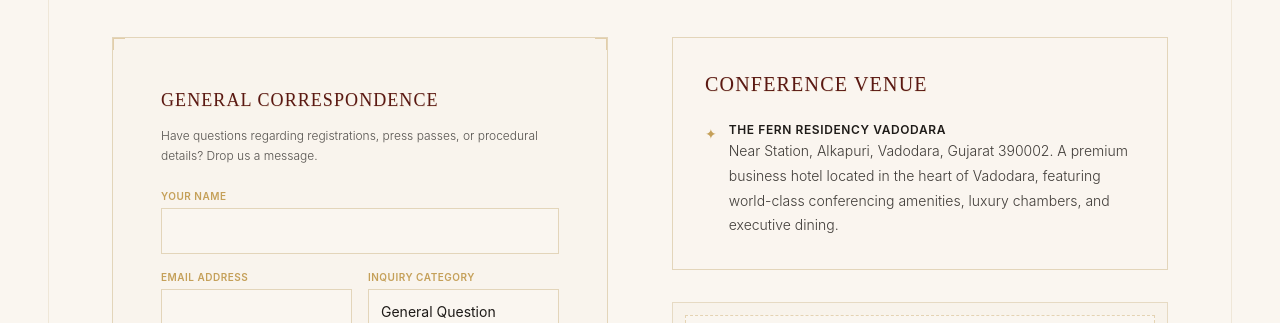
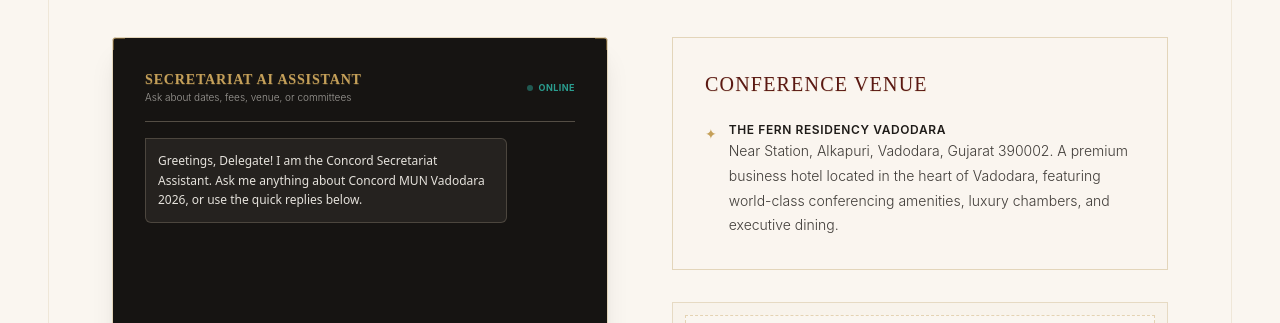
Before and after one commit to swasti-22/cmunvadodara, a Next.js app: page / in a window 1280 px wide. Shown: the part 11677-12000 px from the top of the page. Built offline with nearby package versions, Linux system fonts and the light colour scheme.

Commit message:
feat: replace General Correspondence form with interactive AI Secretariat Assistant chatbot

```diff
--- a/components/Contact.js
+++ b/components/Contact.js
@@ -1,101 +1,98 @@
 "use client";
 
-import { useState } from "react";
+import { useState, useEffect, useRef } from "react";
 import { motion } from "framer-motion";
 import { db } from "@/lib/firebase";
 import { ref, push, set } from "firebase/database";
 
 export default function Contact() {
-  const [formData, setFormData] = useState({
-    name: "",
-    email: "",
-    type: "General Question",
-    message: "",
-    website: "", // Honeypot field
-  });
-  const [submitted, setSubmitted] = useState(false);
   const [activeFormTab, setActiveFormTab] = useState("individual");
-  const [errors, setErrors] = useState({});
+  const [chatMessages, setChatMessages] = useState([
+    {
+      sender: "bot",
+      text: "Greetings, Delegate! I am the Concord Secretariat Assistant. Ask me anything about Concord MUN Vadodara 2026, or use the quick replies below."
+    }
+  ]);
+  const [chatInput, setChatInput] = useState("");
+  const [isTyping, setIsTyping] = useState(false);
+  const messagesEndRef = useRef(null);
 
-  const handleSubmit = async (e) => {
-    e.preventDefault();
-    console.log("Submitting General Inquiry:", formData);
+  useEffect(() => {
+    if (messagesEndRef.current) {
+      messagesEndRef.current.scrollIntoView({ behavior: "smooth" });
+    }
+  }, [chatMessages, isTyping]);
 
-    // Honeypot spam bot check
-    if (formData.website && formData.website.trim() !== "") {
-      console.warn("Honeypot filled by bot. Silently ignoring write.");
-      setSubmitted(true);
-      setTimeout(() => {
-        setSubmitted(false);
-        setFormData({
-          name: "",
-          email: "",
-          type: "General Question",
-          message: "",
-          website: "",
-        });
-      }, 4000);
-      return;
+  const getBotResponse = (query) => {
+    const q = query.toLowerCase();
+
+    if (q.includes("date") || q.includes("when") || q.includes("schedule") || q.includes("calendar")) {
+      return "Concord MUN Vadodara 2026 will take place on **22nd & 23rd August 2026**.";
+    }
+    if (q.includes("venue") || q.includes("where") || q.includes("hotel") || q.includes("location") || q.includes("place")) {
+      return "The conference is hosted at **The Fern Residency, Vadodara** (Near Station, Alkapuri, Vadodara, Gujarat 390002). It is a premium business hotel offering world-class conferencing amenities, luxury chambers, and executive dining.";
+    }
+    if (q.includes("fee") || q.includes("price") || q.includes("cost") || q.includes("inclusions") || q.includes("meal") || q.includes("pay") || q.includes("money") || q.includes("amount")) {
+      return "The registration fee is **INR 2,900 per delegate**. This covers entry to all committee sessions, official delegate kits, certified blockchain credentials, and 7 gourmet meals (buffet breakfasts, lunches, high teas on both days, plus a social evening dinner) prepared by The Fern Residency's executive chefs.";
+    }
+    if (q.includes("committee") || q.includes("agenda") || q.includes("unga") || q.includes("disec") || q.includes("aippm") || q.includes("unhrc") || q.includes("unsc")) {
+      return "We feature 4 committees at Concord MUN 2026:\n\n1. **AIPPM**: Reviewing the status of internal security in India.\n2. **UNGA (DISEC)**: Exploring security parameters of Outer Space activities.\n3. **UNHRC**: Protecting human rights in conflict zones.\n4. **UNSC**: Addressing geopolitical security crises.";
+    }
+    if (q.includes("register") || q.includes("apply") || q.includes("join") || q.includes("form") || q.includes("link")) {
+      return "To register, use the **Individual Registration** or **Team Delegation** tabs located right above this chatbot panel on our site to access the secure forms.";
+    }
+    if (q.includes("contact") || q.includes("phone") || q.includes("email") || q.includes("instagram") || q.includes("reach") || q.includes("support")) {
+      return "You can reach the Secretariat at **concordmunvadodara08@gmail.com** or send a DM to our official Instagram page **@concordmunvadodara**.";
+    }
+    if (q.includes("hotel") || q.includes("stay") || q.includes("accommodation")) {
+      return "Accommodation is not included in the standard fee, but outstation delegates can request discounted delegate rooms at **The Fern Residency Vadodara** during registration.";
+    }
+    if (q.includes("dress") || q.includes("suit") || q.includes("clothes") || q.includes("attire")) {
+      return "The dress code is strictly Western Formal Attire (suits, blazers, formal trousers) on Day 1, and traditional Indian Formal Attire on Day 2.";
+    }
+    if (q.includes("hello") || q.includes("hi") || q.includes("hey") || q.includes("greetings")) {
+      return "Hello! How can I assist you with Concord MUN Vadodara 2026 today?";
     }
 
-    // Client-side validations matching database.rules.json
-    const newErrors = {};
-    if (!formData.name.trim()) {
-      newErrors.name = "Name is required";
-    } else if (formData.name.length > 100) {
-      newErrors.name = "Name cannot exceed 100 characters";
+    return "I can help you with details about dates, venue, registration fees, committees, and contact information. For custom inquiries, please email the Secretariat at **concordmunvadodara08@gmail.com**.";
+  };
+
+  const handleSendMessage = async (text) => {
+    if (!text.trim()) return;
+
+    const userMsg = { sender: "user", text };
+    setChatMessages((prev) => [...prev, userMsg]);
+    setIsTyping(true);
+
+    // Save user query to Firebase for logs (spam-protected, max 200 chars)
+    if (text.length <= 200) {
+      try {
+        const queryRef = ref(db, "chatbot_queries");
+        const newQueryRef = push(queryRef);
+        await set(newQueryRef, {
+          query: text.trim(),
+          timestamp: Date.now()
+        });
+      } catch (err) {
+        console.error("Firebase log error:", err);
+      }
     }
 
-    const emailRegex = /^[a-zA-Z0-9._%+-]+@[a-zA-Z0-9.-]+\.[a-zA-Z]{2,}$/;
-    if (!formData.email.trim()) {
-      newErrors.email = "Email is required";
-    } else if (!emailRegex.test(formData.email.trim())) {
-      newErrors.email = "Please enter a valid email address";
-    }
-
-    if (!formData.message.trim()) {
-      newErrors.message = "Message is required";
-    } else if (formData.message.length > 2000) {
-      newErrors.message = "Message cannot exceed 2000 characters";
-    }
-
-    if (Object.keys(newErrors).length > 0) {
-      setErrors(newErrors);
-      return;
-    }
-
-    setErrors({});
-
-    try {
-      const contactsRef = ref(db, "contacts");
-      const newContactRef = push(contactsRef);
-      await set(newContactRef, {
-        name: formData.name.trim(),
-        email: formData.email.trim(),
-        type: formData.type,
-        message: formData.message.trim(),
-        timestamp: Date.now()
-      });
-      setSubmitted(true);
-      setTimeout(() => {
-        setSubmitted(false);
-        setFormData({
-          name: "",
-          email: "",
-          type: "General Question",
-          message: "",
-          website: "",
-        });
-      }, 4000);
-    } catch (error) {
-      console.error("Error saving submission:", error);
-      alert("Submission error. Please verify your connection and try again.");
-    }
+    setTimeout(() => {
+      const responseText = getBotResponse(text);
+      setChatMessages((prev) => [...prev, { sender: "bot", text: responseText }]);
+      setIsTyping(false);
+    }, 850);
   };
 
-  const handleInputChange = (e) => {
-    const { name, value } = e.target;
-    setFormData((prev) => ({ ...prev, [name]: value }));
+  const handleQuickReply = (pillText) => {
+    let cleanText = pillText;
+    if (pillText.includes("Dates")) cleanText = "What are the dates and venue?";
+    else if (pillText.includes("Fees")) cleanText = "What are the registration fees and inclusions?";
+    else if (pillText.includes("Committees")) cleanText = "Tell me about the committees and agendas.";
+    else if (pillText.includes("Register")) cleanText = "How do I register?";
+
+    handleSendMessage(cleanText);
   };
 
   return (
@@ -283,136 +280,98 @@
         {/* Secondary Row: General Inquiries Form & Venue Details */}
         <div className="grid grid-cols-1 lg:grid-cols-2 gap-16 border-t border-thin-gold/30 pt-16">
 
-          {/* General Inquiry Form */}
-          <div className="border border-thin-gold p-8 md:p-12 bg-parchment-dark/15 relative">
+          {/* Secretariat AI Assistant Chatbot */}
+          <div className="border border-thin-gold p-6 md:p-8 bg-[#161412] relative flex flex-col justify-between h-[520px] rounded-sm shadow-xl">
+            {/* Elegant Header Decors */}
             <div className="absolute top-0 left-0 w-3 h-3 border-t border-l border-gold/45" />
             <div className="absolute top-0 right-0 w-3 h-3 border-t border-r border-gold/45" />
             <div className="absolute bottom-0 left-0 w-3 h-3 border-b border-l border-gold/45" />
             <div className="absolute bottom-0 right-0 w-3 h-3 border-b border-r border-gold/45" />
 
-            <div className="space-y-3 mb-6">
-              <h3 className="text-lg text-maroon font-serif uppercase tracking-wider">
-                General Correspondence
-              </h3>
-              <p className="text-xs text-almost-black/75 font-light leading-relaxed">
-                Have questions regarding registrations, press passes, or procedural details? Drop us a message.
-              </p>
+            <div className="border-b border-thin-gold/30 pb-4 mb-4 flex justify-between items-center">
+              <div>
+                <h3 className="text-sm font-serif uppercase tracking-wider text-gold font-bold">
+                  Secretariat AI Assistant
+                </h3>
+                <p className="text-[10px] text-parchment/60 font-light">
+                  Ask about dates, fees, venue, or committees
+                </p>
+              </div>
+              <div className="flex items-center gap-1.5 text-[9px] uppercase tracking-wider text-[#2a9d8f] font-bold">
+                <span className="w-1.5 h-1.5 bg-[#2a9d8f] rounded-full animate-pulse" />
+                Online
+              </div>
             </div>
 
-            {submitted ? (
-              <motion.div
-                initial={{ opacity: 0 }}
-                animate={{ opacity: 1 }}
-                className="bg-maroon/5 border border-gold p-6 text-center space-y-3"
-              >
-                <span className="text-gold text-sm block font-serif">✦ Message Dispatched</span>
-                <p className="text-xs text-almost-black/85 font-light">
-                  Thank you. Your message has been received by our communications desk. We will respond shortly.
-                </p>
-              </motion.div>
-            ) : (
-              <form onSubmit={handleSubmit} className="space-y-4">
-                {/* Honeypot field for bot spam prevention */}
-                <div className="absolute -left-[9999px] top-0 opacity-0 pointer-events-none" aria-hidden="true">
-                  <label htmlFor="website">Do not fill this website field if you are human</label>
-                  <input
-                    type="text"
-                    id="website"
-                    name="website"
-                    value={formData.website || ""}
-                    onChange={handleInputChange}
-                    tabIndex="-1"
-                    autoComplete="off"
-                  />
-                </div>
-
-                <div className="space-y-1">
-                  <label htmlFor="name" className="text-[10px] uppercase tracking-wider text-gold font-semibold block">
-                    Your Name
-                  </label>
-                  <input
-                    type="text"
-                    id="name"
-                    name="name"
-                    required
-                    value={formData.name}
-                    onChange={handleInputChange}
-                    className={`w-full bg-parchment border ${errors.name ? 'border-maroon focus:border-maroon' : 'border-thin-gold focus:border-gold'} p-3 text-sm rounded-none focus:outline-none transition-colors`}
-                  />
-                  {errors.name && (
-                    <span className="text-[10px] text-maroon font-semibold mt-0.5 block">
-                      {errors.name}
-                    </span>
-                  )}
-                </div>
-
-                <div className="grid grid-cols-1 sm:grid-cols-2 gap-4">
-                  <div className="space-y-1">
-                    <label htmlFor="email" className="text-[10px] uppercase tracking-wider text-gold font-semibold block">
-                      Email Address
-                    </label>
-                    <input
-                      type="email"
-                      id="email"
-                      name="email"
-                      required
-                      value={formData.email}
-                      onChange={handleInputChange}
-                      className={`w-full bg-parchment border ${errors.email ? 'border-maroon focus:border-maroon' : 'border-thin-gold focus:border-gold'} p-3 text-sm rounded-none focus:outline-none transition-colors`}
-                    />
-                    {errors.email && (
-                      <span className="text-[10px] text-maroon font-semibold mt-0.5 block">
-                        {errors.email}
-                      </span>
-                    )}
-                  </div>
-
-                  <div className="space-y-1">
-                    <label htmlFor="type" className="text-[10px] uppercase tracking-wider text-gold font-semibold block">
-                      Inquiry Category
-                    </label>
-                    <select
-                      id="type"
-                      name="type"
-                      value={formData.type}
-                      onChange={handleInputChange}
-                      className="w-full bg-parchment border border-thin-gold focus:border-gold p-3 text-sm rounded-none focus:outline-none transition-colors appearance-none"
-                    >
-                      <option>General Question</option>
-                      <option>Press & Media Pass</option>
-                      <option>Special Assistance</option>
-                    </select>
+            {/* Chat Messages Log */}
+            <div className="flex-1 overflow-y-auto pr-1 space-y-4 mb-4 scrollbar-thin scrollbar-thumb-gold/20 scrollbar-track-transparent">
+              {chatMessages.map((msg, idx) => (
+                <div
+                  key={idx}
+                  className={`flex ${msg.sender === "user" ? "justify-end" : "justify-start"}`}
+                >
+                  <div
+                    className={`max-w-[85%] rounded-md p-3 text-xs leading-relaxed font-sans ${
+                      msg.sender === "user"
+                        ? "bg-maroon text-parchment border border-thin-gold/45 rounded-tr-none"
+                        : "bg-[#25221f] text-parchment/90 border border-thin-gold/20 rounded-tl-none"
+                    }`}
+                    style={{ whiteSpace: "pre-line" }}
+                  >
+                    {msg.text}
                   </div>
                 </div>
+              ))}
 
-                <div className="space-y-1">
-                  <label htmlFor="message" className="text-[10px] uppercase tracking-wider text-gold font-semibold block">
-                    Message Content
-                  </label>
-                  <textarea
-                    id="message"
-                    name="message"
-                    rows="3"
-                    required
-                    value={formData.message}
-                    onChange={handleInputChange}
-                    className={`w-full bg-parchment border ${errors.message ? 'border-maroon focus:border-maroon' : 'border-thin-gold focus:border-gold'} p-3 text-sm rounded-none focus:outline-none transition-colors resize-none`}
-                  />
-                  {errors.message && (
-                    <span className="text-[10px] text-maroon font-semibold mt-0.5 block">
-                      {errors.message}
-                    </span>
-                  )}
+              {isTyping && (
+                <div className="flex justify-start">
+                  <div className="bg-[#25221f] border border-thin-gold/20 rounded-md rounded-tl-none p-3 max-w-[85%] flex items-center gap-1">
+                    <span className="w-1.5 h-1.5 bg-gold rounded-full animate-bounce" style={{ animationDelay: "0ms" }} />
+                    <span className="w-1.5 h-1.5 bg-gold rounded-full animate-bounce" style={{ animationDelay: "150ms" }} />
+                    <span className="w-1.5 h-1.5 bg-gold rounded-full animate-bounce" style={{ animationDelay: "300ms" }} />
+                  </div>
                 </div>
+              )}
+              <div ref={messagesEndRef} />
+            </div>
 
+            {/* Quick Replies Grid */}
+            <div className="flex flex-wrap gap-1.5 mb-3">
+              {["📅 Dates", "💰 Fees", "🏛️ Committees", "✍️ How to Register?"].map((pill) => (
                 <button
-                  type="submit"
-                  className="btn-primary w-full py-3.5"
+                  key={pill}
+                  onClick={() => handleQuickReply(pill)}
+                  className="text-[9px] uppercase tracking-wider bg-parchment-dark/10 border border-thin-gold/40 text-gold font-bold px-2 py-1 hover:bg-gold/10 hover:border-gold transition-all duration-300 rounded-sm cursor-pointer"
                 >
-                  Send Message
+                  {pill}
                 </button>
-              </form>
-            )}
+              ))}
+            </div>
+
+            {/* Input Form */}
+            <form
+              onSubmit={(e) => {
+                e.preventDefault();
+                handleSendMessage(chatInput);
+                setChatInput("");
+              }}
+              className="flex gap-2 border-t border-thin-gold/20 pt-3"
+            >
+              <input
+                type="text"
+                value={chatInput}
+                onChange={(e) => setChatInput(e.target.value)}
+                placeholder="Type your question here..."
+                maxLength={200}
+                className="flex-1 bg-[#1e1b18] border border-thin-gold/45 focus:border-gold p-2.5 text-xs text-parchment rounded-none focus:outline-none transition-colors"
+              />
+              <button
+                type="submit"
+                className="btn-primary py-2 px-4 text-[10px] font-bold uppercase tracking-widest border border-gold"
+              >
+                Send
+              </button>
+            </form>
           </div>
 
           {/* Venue & Location Coordinates */}
```
